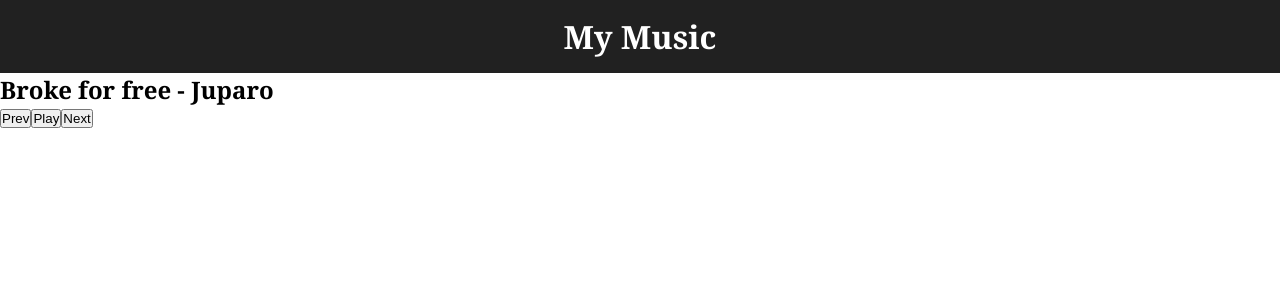
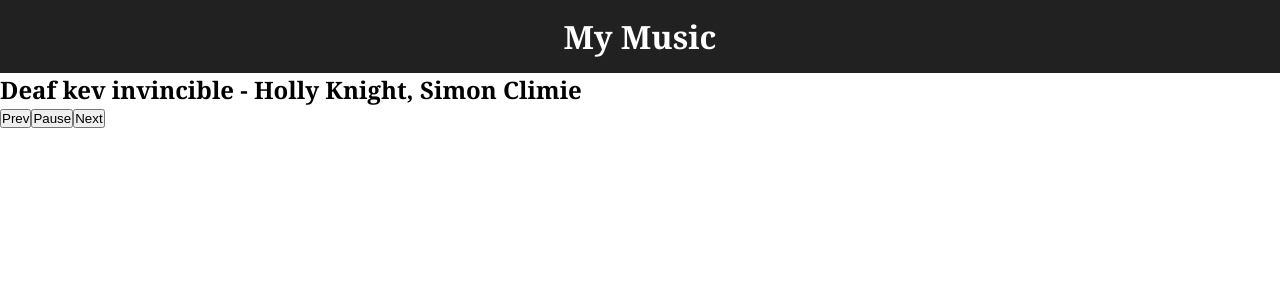
Before and after one commit to madhurabhujbal/Challenge31Days, a Vue app in the folder day7/spotif/: page / in a window 1280 px wide. Both pictures are taken after a click on the button "Play". Shown: the top 300 px of the page. Built offline with nearby package versions, Linux system fonts and the light colour scheme.

Commit message:
Add code for play and pause when corresponding button is clicked on app

```diff
--- a/day7/spotif/src/App.vue
+++ b/day7/spotif/src/App.vue
@@ -9,8 +9,8 @@
         <div class="controls">
           <button class="prev">Prev</button>
           <!--If song is playing, display pause button; else display play button if not playing-->
-          <button class="play" v-if="!isPlaying">Play</button>
-          <button class="pause" v-else>Pause</button>
+          <button class="play" v-if="!isPlaying" @click="play">Play</button>
+          <button class="pause" v-else @click="pause">Pause</button>
           <button class="next">Next</button>
         </div>
       </section>
@@ -29,14 +29,14 @@ export default {
       isPlaying: false,
       songs: [
         {
+          title: 'Deaf kev invincible',
+          artist: 'Holly Knight, Simon Climie',
+          src: require('./assets/deaf-kev-invincible.mp3')
+        },
+        {
           title: 'Broke for free',
           artist: 'Juparo',
           src: require('./assets/Broke_For_Free_-_01_-_Night_Owl.mp3')
-        },
-        {
-          title: 'Deaf kev invincible',
-          artist: 'Holly Knight, Simon Climie',
-          src: require('./assets/deaf-kev-invincible.mp3')
         },
         {
           title: 'Trip to Ganymed',
@@ -60,6 +60,21 @@ export default {
         },
       ],
       player: new Audio()
+    }
+  },
+
+  methods: {
+    play(song) {
+      if(typeof song.src != "undefined") {
+        this.current = song;
+        this.player.src = this.current.src;
+      }
+      this.player.play();
+      this.isPlaying = true;
+    },
+    pause(){
+      this.player.pause();
+      this.isPlaying = false;
     }
   },
 
```
